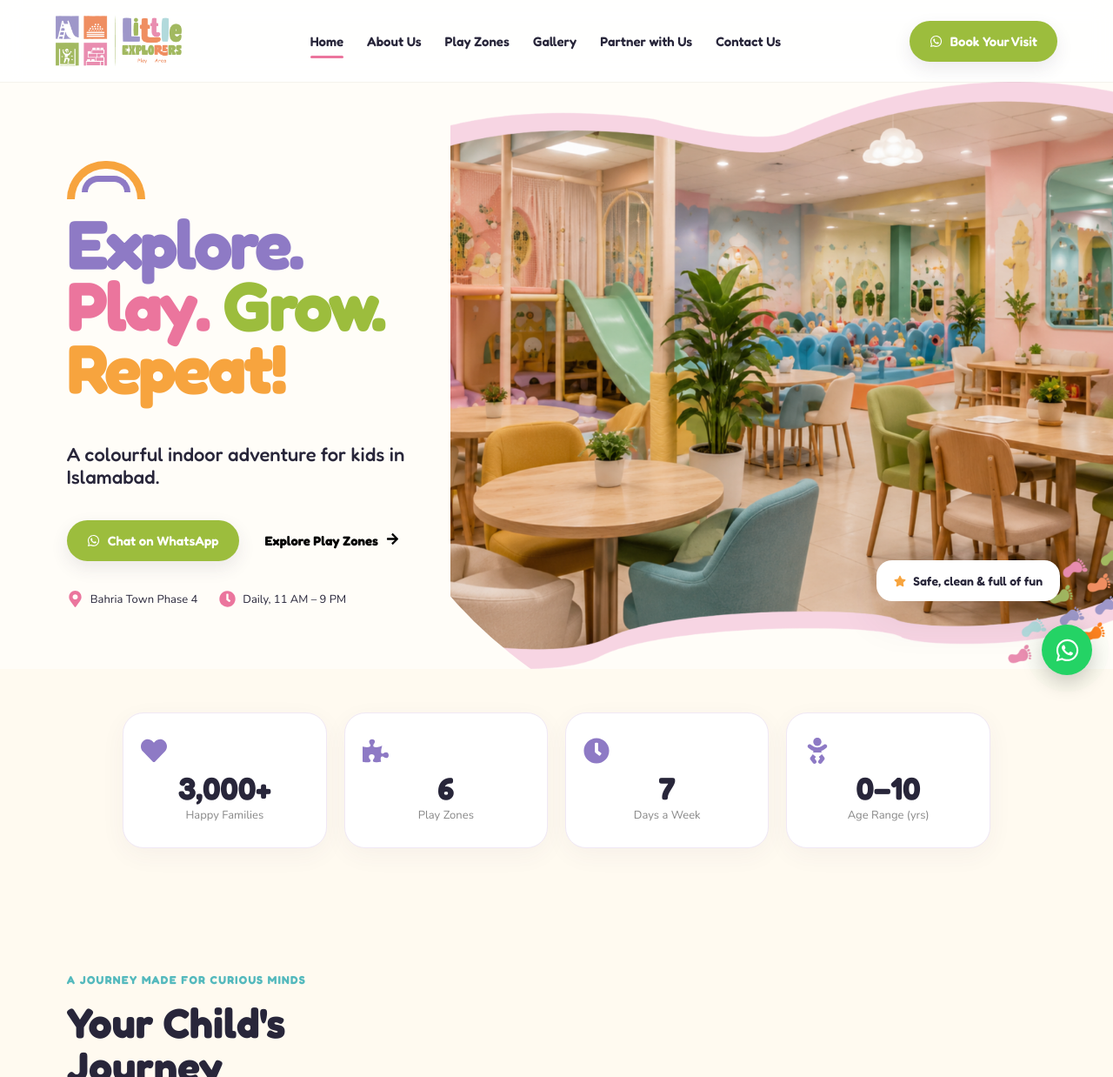
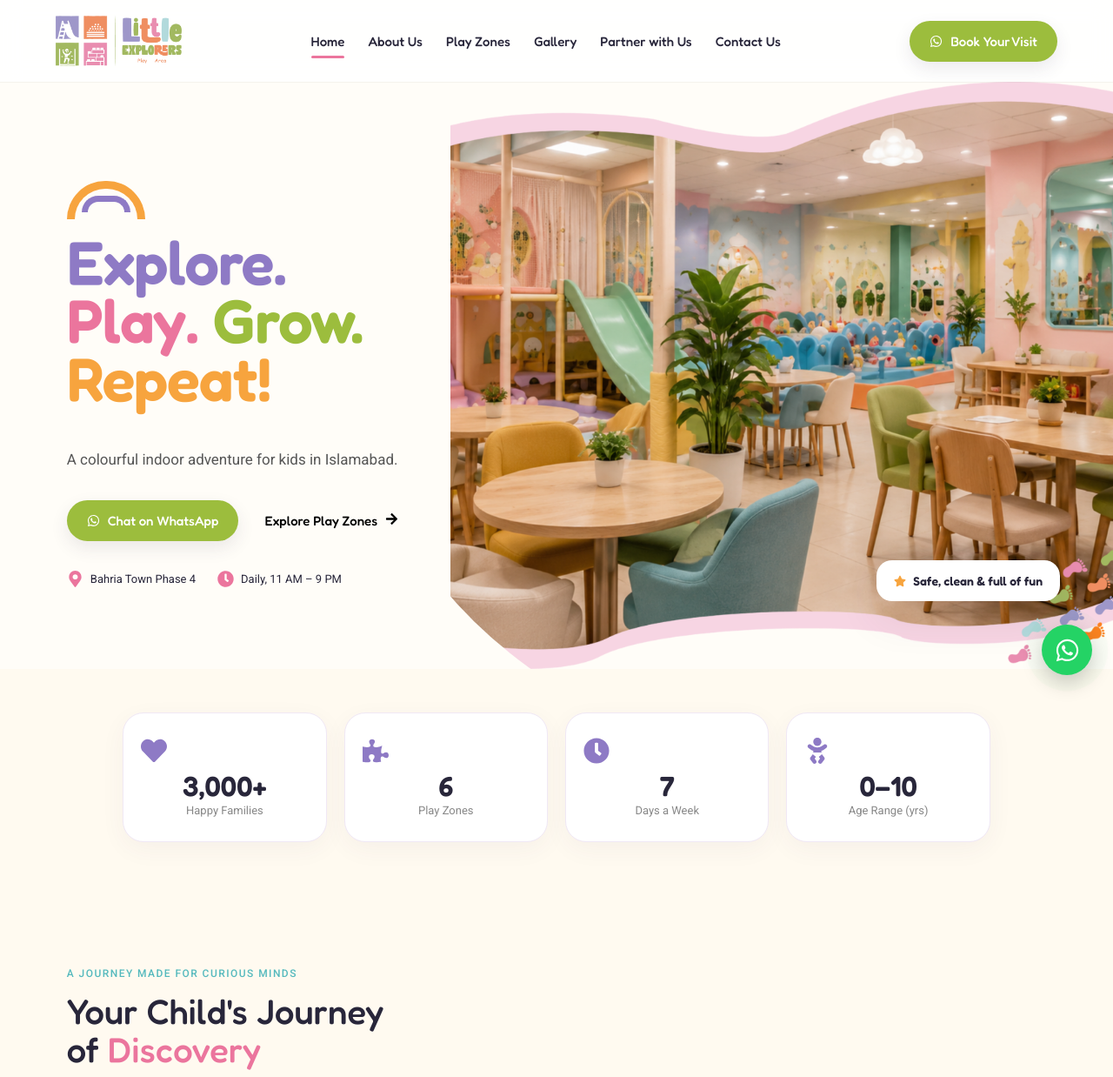
Before and after one commit to socialswiftwavedigital/little-explorers-world, a React (Vite) app: page / in a window 1280 px wide. Shown: the top 1238 px of the page at 87% size. Built offline with nearby package versions, Linux system fonts and the light colour scheme.

Commit message:
Fix fonts: Roboto body + Fredoka 500 headings, reduce font sizes

```diff
--- a/src/styles.css
+++ b/src/styles.css
@@ -1,4 +1,4 @@
-@import url('https://fonts.googleapis.com/css2?family=Fredoka:wght@400;500;600;700&family=Nunito:wght@400;600;700;800&display=swap');
+@import url('https://fonts.googleapis.com/css2?family=Fredoka:wght@400;500;600&family=Roboto:wght@300;400;500&display=swap');
 
 /* ─── Variables ─── */
 :root {
@@ -20,10 +20,11 @@ body {
   min-width: 320px;
   background: var(--cream);
   color: var(--ink);
-  font-family: Nunito, sans-serif;
+  font-family: Roboto, -apple-system, BlinkMacSystemFont, 'Segoe UI', sans-serif;
+  font-weight: 400;
 }
-h1, h2, h3, h4 { font-family: Fredoka, sans-serif; }
-p { line-height: 1.65; }
+h1, h2, h3, h4 { font-family: Fredoka, sans-serif; font-weight: 500; }
+p { line-height: 1.7; font-weight: 400; }
 a { text-decoration: none; color: inherit; }
 img { display: block; max-width: 100%; }
 button, input, select, textarea { font: inherit; }
@@ -50,7 +51,7 @@ header.scrolled {
 .logo img { width: 145px; transition: width .3s; }
 header.scrolled .logo img { width: 120px; }
 nav { display: flex; gap: 27px; margin: auto; }
-nav a { font: 600 15px Fredoka; position: relative; white-space: nowrap; }
+nav a { font: 500 15px Fredoka; position: relative; white-space: nowrap; }
 nav a::after {
   content: "";
   position: absolute;
@@ -75,7 +76,7 @@ nav a:hover::after, nav a.active::after { width: 100%; }
   justify-content: center;
   gap: 9px;
   color: #fff;
-  font: 600 15px Fredoka;
+  font: 500 15px Fredoka;
   cursor: pointer;
   box-shadow: 0 8px 20px #3e304e1a;
   transition: .25s;
@@ -101,16 +102,17 @@ nav a:hover::after, nav a.active::after { width: 100%; }
   justify-content: center;
 }
 .hero h1 {
-  font-size: clamp(60px, 6.2vw, 94px);
-  line-height: .9;
-  letter-spacing: -3px;
+  font-size: clamp(52px, 5.5vw, 82px);
+  line-height: .95;
+  letter-spacing: -1px;
   margin: 16px 0 28px;
+  font-weight: 600;
 }
 .hero h1 span { color: var(--purple); }
 .hero h1 i { color: var(--pink); font-style: normal; }
 .hero h1 b { color: var(--green); }
 .hero h1 em { color: var(--orange); font-style: normal; }
-.hero-copy > p { font: 500 22px Fredoka; max-width: 430px; }
+.hero-copy > p { font-size: 17px; max-width: 430px; font-weight: 400; color: #555; }
 .rainbow {
   width: 90px;
   height: 44px;
@@ -131,7 +133,7 @@ nav a:hover::after, nav a.active::after { width: 100%; }
 .actions button {
   border: 0;
   background: none;
-  font: 700 15px Fredoka;
+  font: 500 15px Fredoka;
   display: flex;
   gap: 9px;
   cursor: pointer;
@@ -188,7 +190,7 @@ nav a:hover::after, nav a.active::after { width: 100%; }
 }
 .stat-item strong {
   display: block;
-  font: 700 36px Fredoka;
+  font: 600 32px Fredoka;
   color: var(--ink);
   line-height: 1;
 }
@@ -201,8 +203,8 @@ nav a:hover::after, nav a.active::after { width: 100%; }
 
 /* ─── Eyebrow ─── */
 .eyebrow {
-  font: 700 13px Fredoka;
-  letter-spacing: .1em;
+  font: 500 12px Roboto;
+  letter-spacing: .12em;
   text-transform: uppercase;
   color: var(--aqua);
 }
@@ -210,7 +212,7 @@ nav a:hover::after, nav a.active::after { width: 100%; }
 /* ─── Trail ─── */
 .trail-section { padding: 90px max(6vw, 38px); max-width: 1380px; margin: auto; }
 .heading { max-width: 440px; }
-.heading h2 { font-size: 48px; line-height: 1.05; margin: 13px 0; }
+.heading h2 { font-size: 40px; line-height: 1.1; margin: 13px 0; font-weight: 500; }
 .heading h2 i, .gallery h2 i { color: var(--pink); font-style: normal; }
 .trail { max-width: 1000px; margin: 10px 0 0 auto; position: relative; }
 .trail::before {
@@ -253,7 +255,7 @@ nav a:hover::after, nav a.active::after { width: 100%; }
 .stop .orange { background: var(--orange); }
 .zone-copy { padding: 20px; z-index: 2; }
 .zone-copy > svg { font-size: 33px; color: var(--purple); }
-.zone-copy h3 { font-size: 27px; margin: 9px 0 3px; }
+.zone-copy h3 { font-size: 23px; margin: 9px 0 3px; font-weight: 500; }
 .zone-copy p { margin: 0; }
 .stop > img {
   width: 100%;
@@ -285,7 +287,7 @@ nav a:hover::after, nav a.active::after { width: 100%; }
   background: #fff9f9;
   box-shadow: 0 12px 35px #4734520f;
 }
-.price-card h2, .party h2 { font-size: 36px; margin: 7px 0; }
+.price-card h2, .party h2 { font-size: 30px; margin: 7px 0; font-weight: 500; }
 .prices { display: grid; grid-template-columns: 1fr 1fr; gap: 16px; }
 .prices > div {
   background: #eef8f6;
@@ -301,7 +303,7 @@ nav a:hover::after, nav a.active::after { width: 100%; }
 .prices > div:hover { transform: translateY(-4px); }
 .prices > div + div { background: #f3effb; border-color: #d4c8ed; }
 .prices svg { font-size: 32px; color: var(--pink); margin-bottom: 8px; }
-.prices strong { font: 700 23px Fredoka; margin-top: 7px; }
+.prices strong { font: 600 21px Fredoka; margin-top: 7px; }
 .prices em { font-size: 14px; font-style: normal; }
 .price-card > p { text-align: center; }
 .price-card aside {
@@ -320,7 +322,7 @@ nav a:hover::after, nav a.active::after { width: 100%; }
 
 /* ─── Trust ─── */
 .trust { padding: 70px max(6vw, 28px); background: #fff; border-block: 1px solid #dceceb; }
-.trust > h2 { text-align: center; color: var(--aqua); font-size: 38px; }
+.trust > h2 { text-align: center; color: var(--aqua); font-size: 32px; font-weight: 500; }
 .trust > h2 i { color: var(--ink); font-style: normal; }
 .trust > div {
   max-width: 1100px;
@@ -351,7 +353,7 @@ nav a:hover::after, nav a.active::after { width: 100%; }
   padding: 80px max(6vw, 28px);
   background: #f9f5ff;
 }
-.testimonials h2 { font-size: 42px; margin: 8px 0 36px; }
+.testimonials h2 { font-size: 34px; margin: 8px 0 36px; font-weight: 500; }
 .testimonials h2 i { color: var(--pink); font-style: normal; }
 .review-grid {
   max-width: 1100px;
@@ -376,7 +378,7 @@ nav a:hover::after, nav a.active::after { width: 100%; }
 
 /* ─── Gallery ─── */
 .gallery { text-align: center; padding: 90px max(6vw, 28px); }
-.gallery h2 { font-size: 42px; margin: 8px 0 28px; }
+.gallery h2 { font-size: 34px; margin: 8px 0 28px; font-weight: 500; }
 .gallery > div {
   max-width: 1200px;
   margin: 0 auto 30px;
@@ -493,7 +495,7 @@ nav a:hover::after, nav a.active::after { width: 100%; }
   background: var(--purple);
   color: #fff;
 }
-.cta h2 { font-size: 40px; margin: 0 0 12px; }
+.cta h2 { font-size: 34px; margin: 0 0 12px; font-weight: 500; }
 .cta h2 i { color: #ffd166; font-style: normal; }
 .cta p { margin: 0 0 24px; opacity: .9; }
 
@@ -560,7 +562,7 @@ footer { background: #f6f3fb; padding: 58px max(6vw, 28px) 20px; }
   grid-template-columns: 1.2fr .8fr .9fr 1.4fr .9fr;
   gap: 34px;
 }
-.footer-grid h4 { font-size: 18px; margin-bottom: 14px; }
+.footer-grid h4 { font-size: 15px; margin-bottom: 14px; font-weight: 500; letter-spacing: .03em; }
 .footer-grid > div > a { display: block; margin: 9px 0; font-size: 14px; transition: color .2s; }
 .footer-grid > div > a:hover { color: var(--purple); }
 .footer-grid p { font-size: 14px; }
@@ -603,7 +605,7 @@ footer { background: #f6f3fb; padding: 58px max(6vw, 28px) 20px; }
   overflow: hidden;
 }
 .page-hero > div { padding: 60px 60px 60px 0; }
-.page-hero h1 { font-size: clamp(50px, 5vw, 76px); line-height: 1; margin: 15px 0 22px; }
+.page-hero h1 { font-size: clamp(38px, 4vw, 60px); line-height: 1.05; margin: 15px 0 22px; font-weight: 500; }
 .page-hero p { font-size: 18px; }
 .page-hero > img {
   width: 100%;
@@ -621,7 +623,7 @@ footer { background: #f6f3fb; padding: 58px max(6vw, 28px) 20px; }
   grid-template-columns: 1fr 1.2fr;
   gap: 70px;
 }
-.story h2 { font-size: 44px; }
+.story h2 { font-size: 34px; font-weight: 500; }
 .values { display: grid; gap: 18px; }
 .values article, .partners article {
   background: #fff;
@@ -660,7 +662,7 @@ footer { background: #f6f3fb; padding: 58px max(6vw, 28px) 20px; }
 .contact .btn { display: inline-flex; }
 .contact form { background: #fff; padding: 36px; border-radius: 28px; box-shadow: var(--shadow); }
 .map-embed { border-radius: 16px; overflow: hidden; }
-label { display: block; font: 600 14px Fredoka; margin-bottom: 17px; }
+label { display: block; font: 500 14px Roboto; margin-bottom: 17px; }
 input, select, textarea {
   display: block;
   width: 100%;
```
